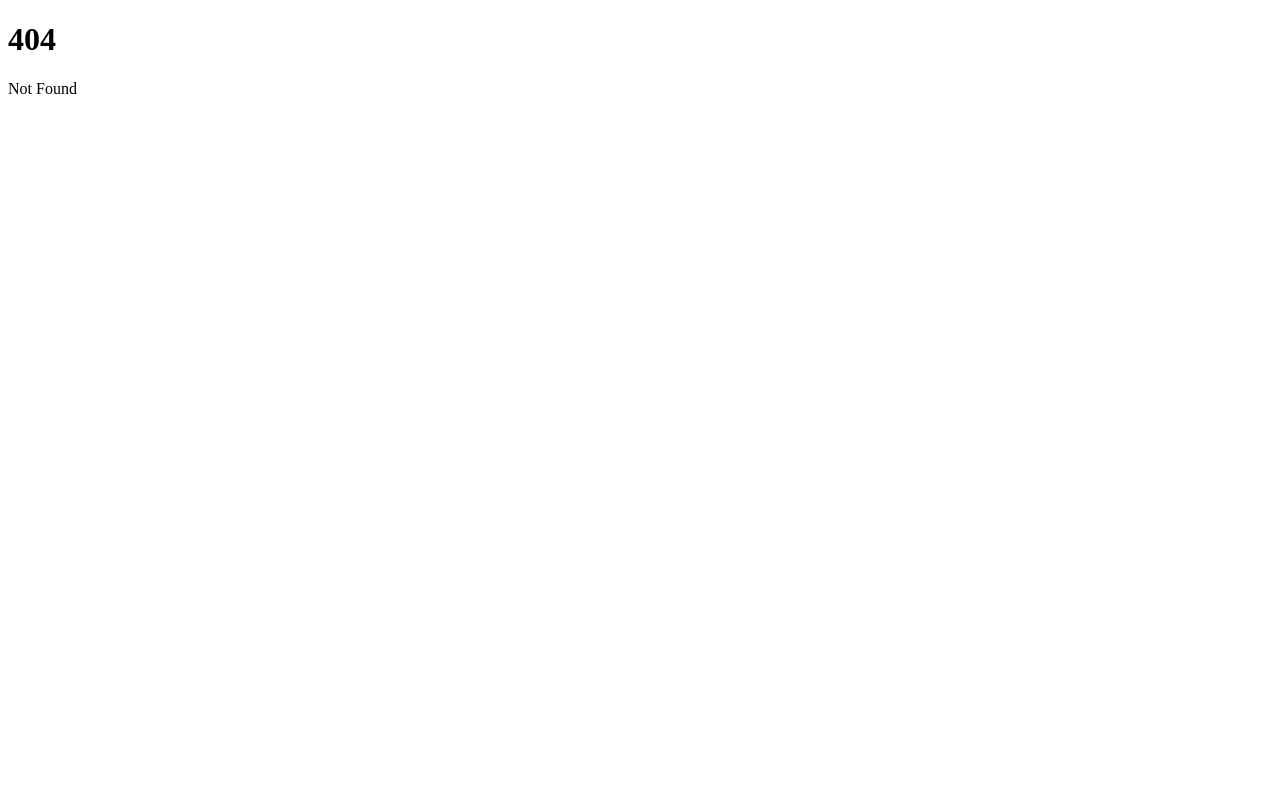
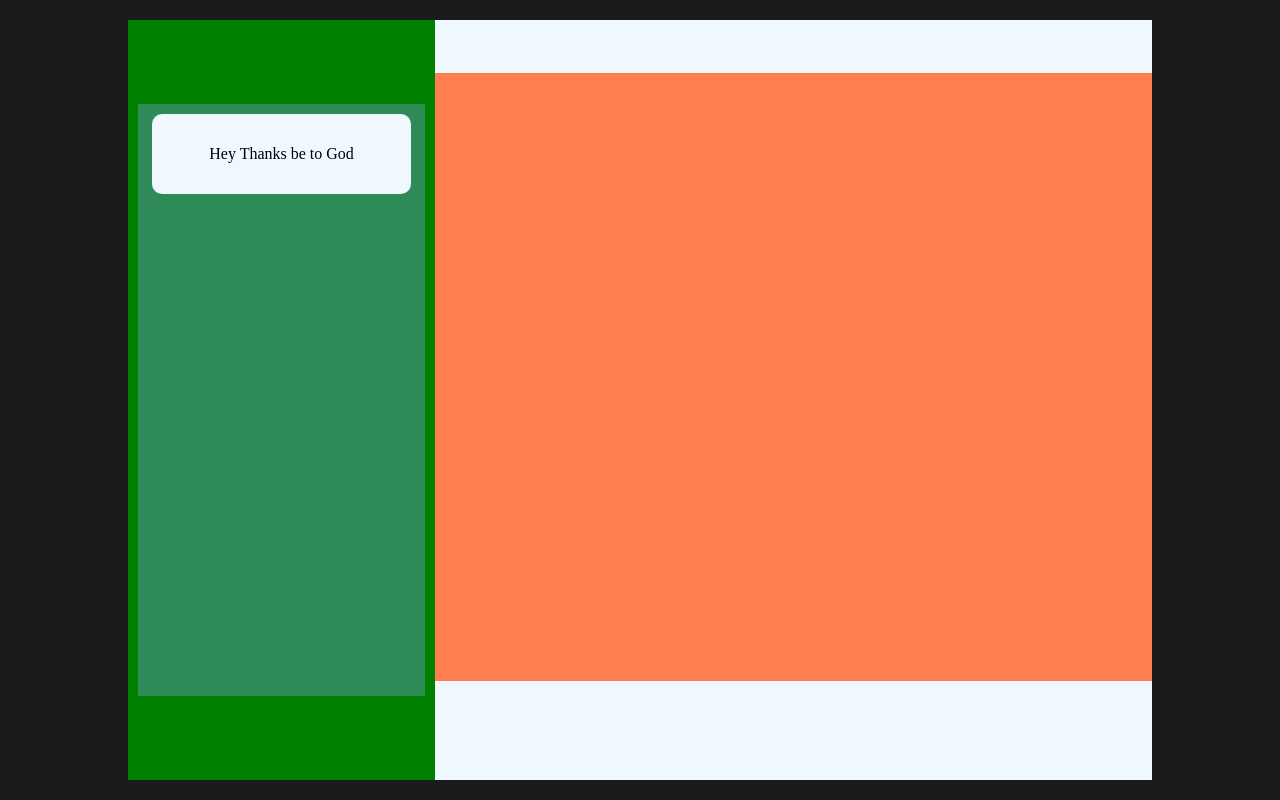
Before and after one commit to ChrisMadeda-Dev/My-svelte-chat-app, a SvelteKit app: page /home in a window 1280 px wide. Before the commit this address had no page. Built offline with nearby package versions, Linux system fonts and the light colour scheme.

Commit message:
first commit of mychatapp by Chris Madeda DEV

```diff
--- a/src/app.html
+++ b/src/app.html
@@ -5,6 +5,14 @@
 		<link rel="icon" href="%sveltekit.assets%/favicon.png" />
 		<meta name="viewport" content="width=device-width, initial-scale=1" />
 		%sveltekit.head%
+
+		<style>
+			*{
+				margin: 0px;
+				padding: 0px;
+				box-sizing: border-box;
+			}
+		</style>
 	</head>
 	<body data-sveltekit-preload-data="hover">
 		<div style="display: contents">%sveltekit.body%</div>
--- /dev/null
+++ b/src/components/Home/ChatBox.svelte
@@ -0,0 +1,46 @@
+<script>
+	import ChatList from "./ChatList.svelte";
+
+</script>
+
+
+<div class="chat-box">
+	<div class="top" />
+	<div class="center" >
+        <ChatList/>
+    </div>
+	<div class="bottom" />
+</div>
+
+<style>
+	.chat-box {
+		flex: 0 0 30%;
+		height: 100%;
+		background-color: green;
+		display: flex;
+		flex-direction: column;
+		justify-content: flex-start;
+		align-items: center;
+		padding: 10px;
+	}
+
+	.top {
+		flex: 0 0 10%;
+		width: 100%;
+	}
+
+	.center {
+		flex: 0 0 80%;
+		width: 100%;
+		background-color: seagreen;
+        display: flex;
+		flex-direction: column;
+		justify-content: flex-start;
+		align-items: center;
+	}
+
+	.bottom {
+		flex: 0 0 10%;
+		width: 100%;
+	}
+</style>
--- /dev/null
+++ b/src/components/Home/ChatInterface.svelte
@@ -0,0 +1,35 @@
+<div class="chat-interface">
+    <div class="top"></div>
+    <div class="center"></div>
+    <div class="bottom"></div>
+
+</div>
+
+<style >
+.chat-interface{
+    flex: 0 0 70%;
+    height: 100%;
+    background-color: aliceblue;
+    display: flex;
+    flex-direction: column;
+    justify-content: flex-start;
+    align-items: center;
+}
+
+.top{
+    flex: 0 0 7%;
+    width: 100%;
+}
+
+.center{
+    flex: 0 0 80%;
+    width: 100%;
+    background-color: coral;
+}
+
+.bottom{
+    flex: 0 0 13%;
+    width: 100%;
+}
+
+</style>
--- /dev/null
+++ b/src/components/Home/ChatList.svelte
@@ -0,0 +1,21 @@
+<script>
+	import ChatItem from "./chatItem.svelte";
+
+</script>
+<div class="chat-list">
+    <ChatItem/>
+</div>
+<style>
+    .chat-list{
+        width: 100%;
+        flex: 0 0 100%;
+        display: flex;
+        flex-direction: column;
+        justify-content: flex-start;
+        align-items: center;
+        gap: 8px;
+        overflow-y: auto;
+        overflow-x: hidden;
+        padding: 10px;
+    }
+</style>
--- /dev/null
+++ b/src/components/Home/chatItem.svelte
@@ -0,0 +1,15 @@
+<div class="chat-item">
+	<span>Hey Thanks be to God</span>
+</div>
+
+<style>
+	.chat-item {
+		flex: 0 0 80px;
+		width: 97%;
+		display: flex;
+		justify-content: center;
+		align-items: center;
+        background-color: aliceblue;
+        border-radius: 10px;
+	}
+</style>
--- /dev/null
+++ b/src/routes/+layout.svelte
@@ -0,0 +1,11 @@
+<main class="main">
+	<slot />
+</main>
+
+<style>
+	.main {
+		width: 100%;
+		min-height: 100vh;
+		max-height: auto;
+	}
+</style>
--- /dev/null
+++ b/src/routes/home/+page.svelte
@@ -0,0 +1,31 @@
+<script>
+	import ChatBox from '../../components/Home/ChatBox.svelte';
+	import ChatInterface from '../../components/Home/ChatInterface.svelte';
+</script>
+
+<div class="home-page">
+	<div class="home-cont">
+		<ChatBox />
+		<ChatInterface />
+	</div>
+</div>
+
+<style>
+	.home-page {
+		width: 100%;
+		height: 100vh;
+		background-color: #1b1b1b;
+		display: flex;
+		justify-content: center;
+		align-items: center;
+	}
+
+	.home-cont {
+		flex: 0 0 80%;
+		height: 95%;
+		background-color: #303030;
+		display: flex;
+		justify-content: center;
+		align-items: center;
+	}
+</style>
```
